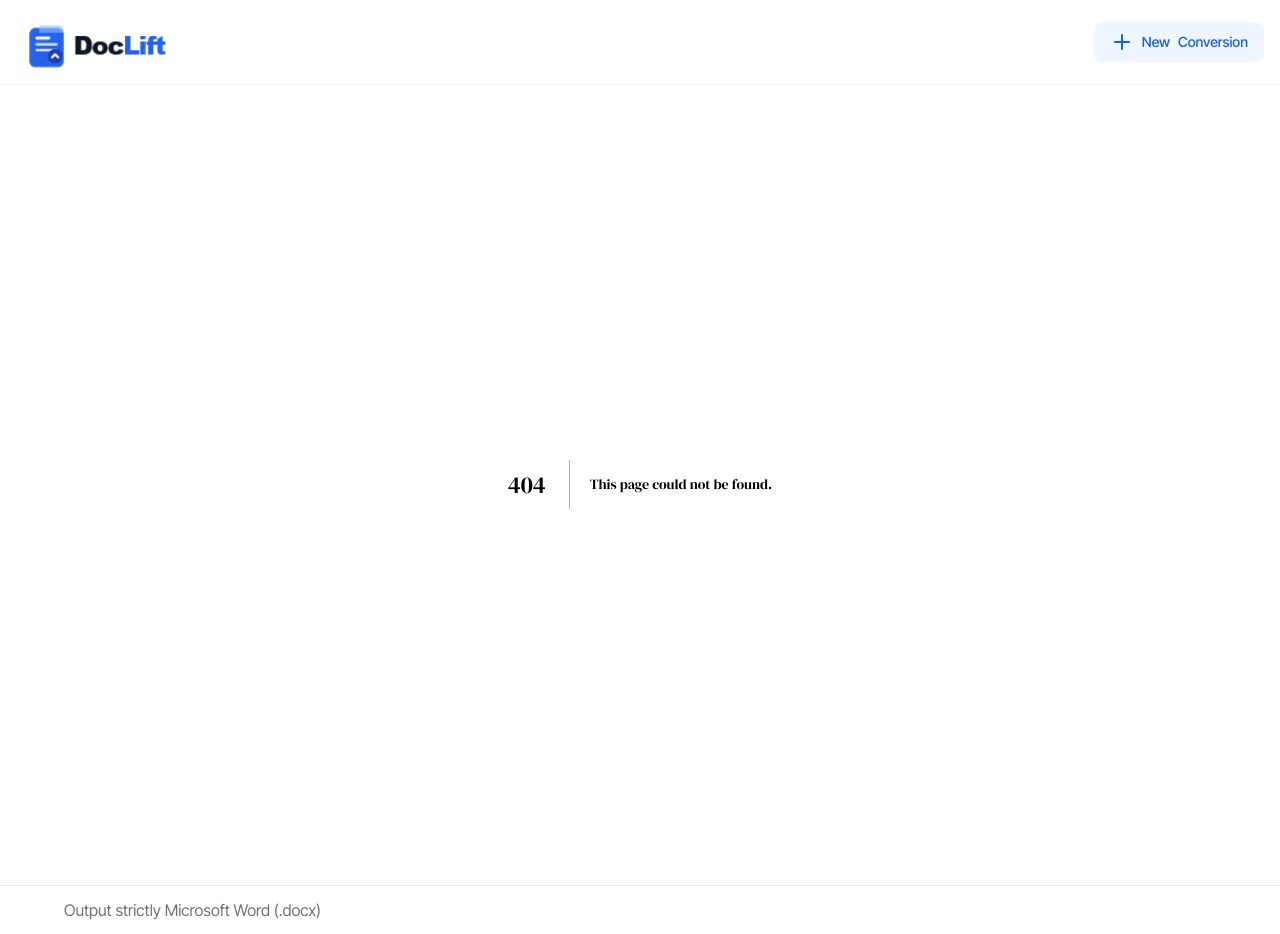
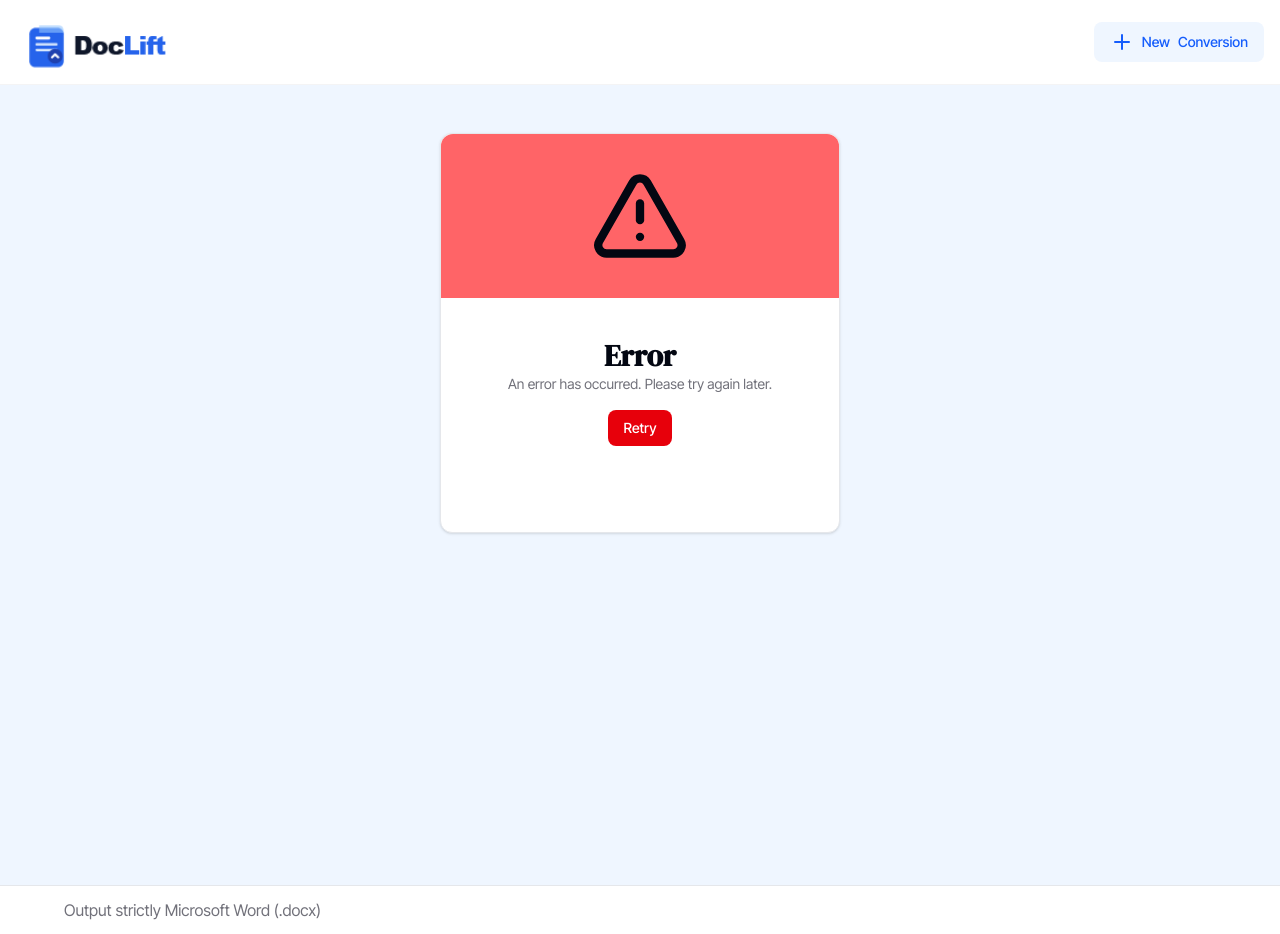
Before and after one commit to AmaliTech-Training-Academy/doclift, a Next.js app in the folder apps/web/: page /dev-error-preview in a window 1280 px wide. Before the commit this address had no page. Built offline with nearby package versions, Linux system fonts and the light colour scheme.

Commit message:
feat: enhance ErrorStateCard functionality with retry logic and error logging

```diff
--- /dev/null
+++ b/apps/web/src/app/dev-error-preview/page.tsx
@@ -0,0 +1,19 @@
+"use client";
+
+import ErrorStateCard from "@/components/progress/ErrorStateCard";
+import UploadScreen from "@/components/upload/UploadScreen";
+
+
+
+export default function DevErrorPreviewPage() {
+  return (
+    <main className="min-h-dvh flex flex-col">
+    <div className="flex justify-center py-10">
+      <ErrorStateCard
+        error="Sample error for visual preview"
+        reset={() => <UploadScreen />}
+      />
+    </div>
+    </main>
+  );
+}
--- a/apps/web/src/components/progress/ErrorStateCard.tsx
+++ b/apps/web/src/components/progress/ErrorStateCard.tsx
@@ -1,3 +1,4 @@
+"use client";
 import { useEffect } from "react";
 import { Card } from "../ui/Card";
 import { TriangleAlert } from "lucide-react";
@@ -13,6 +14,12 @@ const ErrorStateCard = ({
   useEffect(() => {
     if (error) console.error(error);
   }, [error]);
+
+  const handleRetry = () => {
+    reset?.();
+    window.location.reload();
+  };
+
   return (
     <div>
       {/* Error State Card */}
@@ -26,7 +33,7 @@ const ErrorStateCard = ({
             An error has occurred. Please try again later.
           </p>
         </div>
-        <Button variant="danger" className="self-center" onClick={reset}>
+        <Button variant="danger" className="self-center" onClick={handleRetry}>
           Retry
         </Button>
       </Card>
--- a/apps/web/src/components/progress/ProgressCard.tsx
+++ b/apps/web/src/components/progress/ProgressCard.tsx
@@ -11,8 +11,10 @@ import {
 } from "../ui/Stepper";
 import Button from "../ui/Button";
 import ErrorStateCard from "./ErrorStateCard";
+import { useConversion } from "@/context/ConversionContext";
 
 const ProgressCard = () => {
+  const { reset: resetConversion } = useConversion();
   const stepperRef = useRef<VerticalStepperDemoHandle>(null);
   const [cancelled, setCancelled] = useState(false);
   const [progress, setProgress] = useState<PipelineProgress | null>(null);
@@ -30,6 +32,7 @@ const ProgressCard = () => {
     setCancelled(false);
     setProgress(null);
     stepperRef.current?.reset?.();
+    resetConversion();
   };
 
   const handleProgress = useCallback((state: PipelineProgress) => {
```
Also changed, not shown: 2 other files (tests, documents, lock files or other folders).
